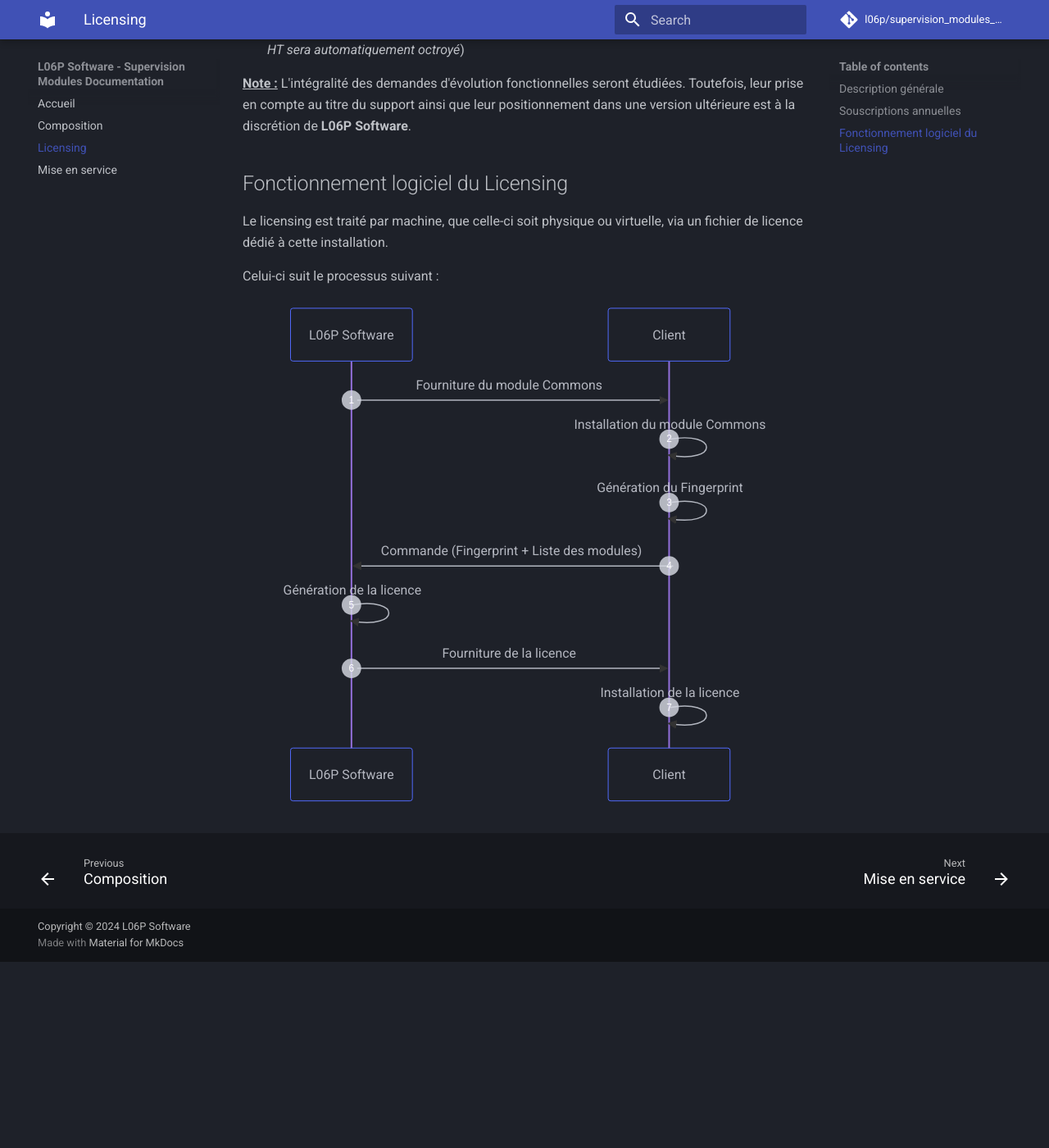
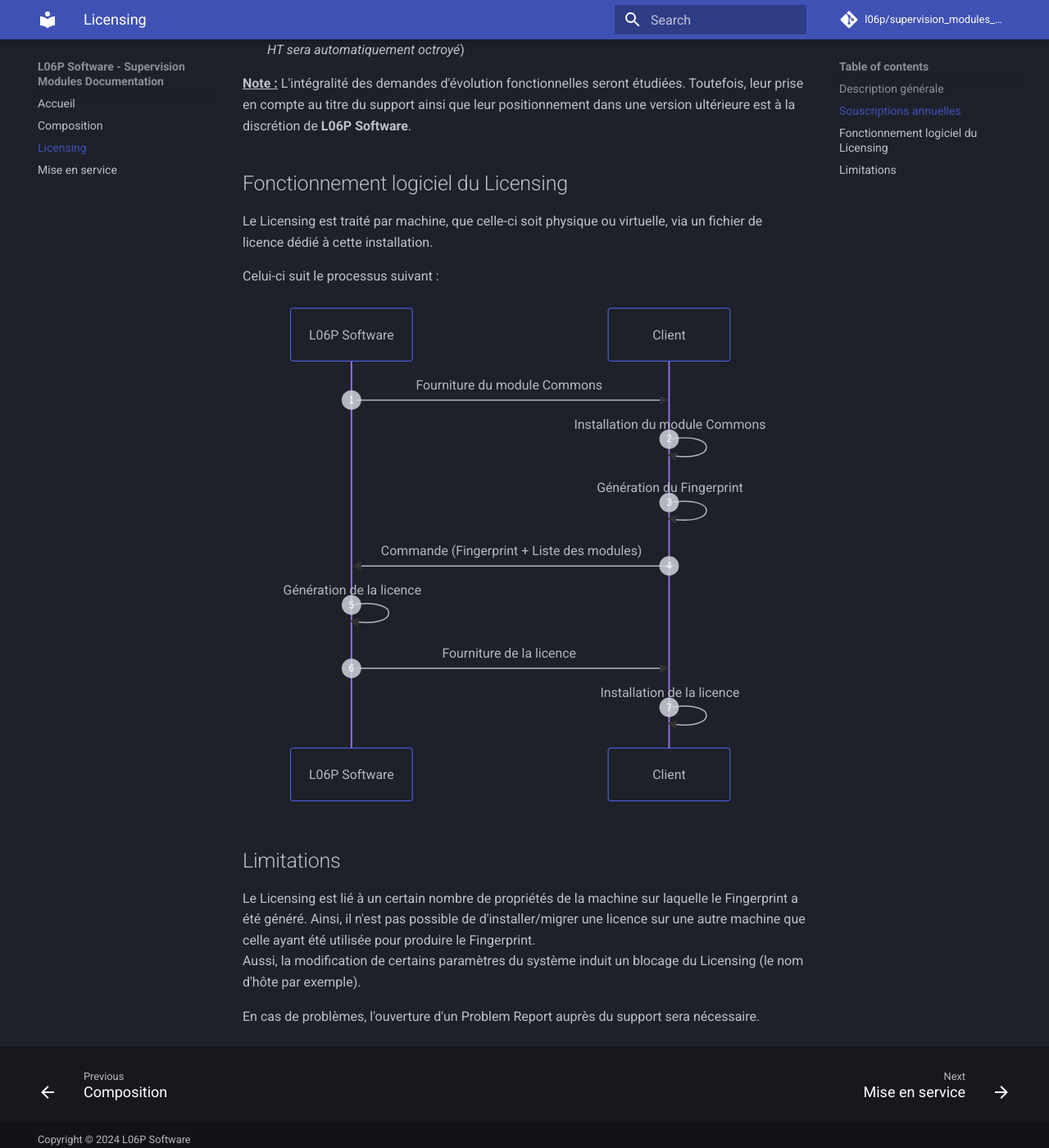
Before and after one commit to l06p/supervision_modules_documentation, an MkDocs documentation site: the page built from docs/licensing.md, in a window 1280 px wide and 1400 px high, scrolled down 872 px. Shown: the whole window at 82% size. Built offline with MkDocs 1.6.1 and Material for MkDocs 9.7.7, drawn with Linux system fonts in a browser that asks for light colours; comment, search, counter and statistics services are not loaded; before the commit the page ends 2045 px from its top, so only the background shows below that.

Commit message:
Mise à jour de la section Licensing

````diff
--- a/docs/licensing.md
+++ b/docs/licensing.md
@@ -27,7 +27,7 @@
 
 ## Fonctionnement logiciel du Licensing
 
-Le licensing est traité par machine, que celle-ci soit physique ou virtuelle, via un fichier de licence dédié à cette installation.
+Le Licensing est traité par machine, que celle-ci soit physique ou virtuelle, via un fichier de licence dédié à cette installation.
 
  Celui-ci suit le processus suivant :
 ``` mermaid
@@ -41,3 +41,10 @@
   L06P Software->>Client: Fourniture de la licence
   Client->>Client: Installation de la licence
 ```
+
+## Limitations
+
+Le Licensing est lié à un certain nombre de propriétés de la machine sur laquelle le Fingerprint a été généré. Ainsi, il n'est pas possible de d'installer/migrer une licence sur une autre machine que celle ayant été utilisée pour produire le Fingerprint.
+Aussi, la modification de certains paramètres du système induit un blocage du Licensing (le nom d'hôte par exemple).
+
+En cas de problèmes, l'ouverture d'un Problem Report auprès du support sera nécessaire.
````
